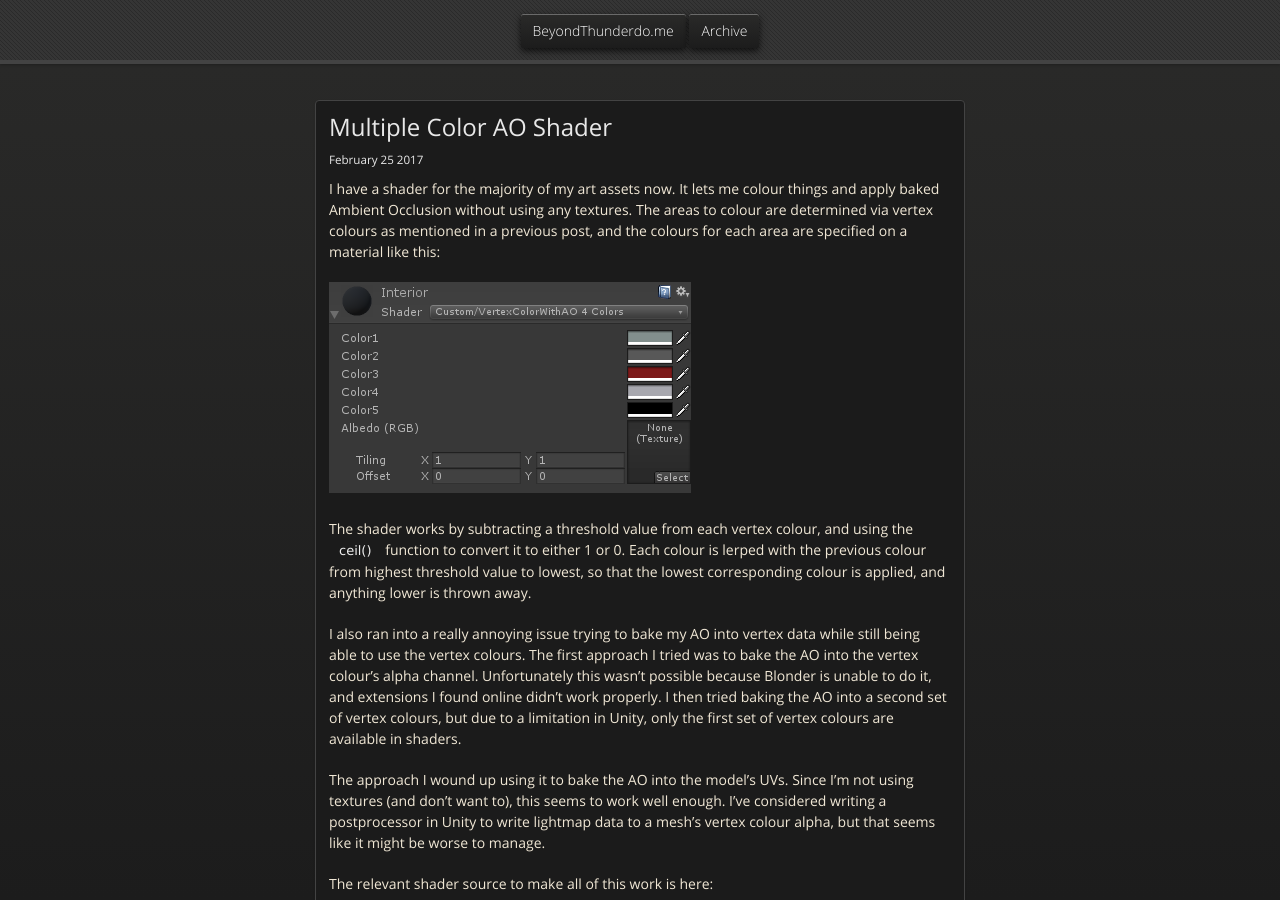
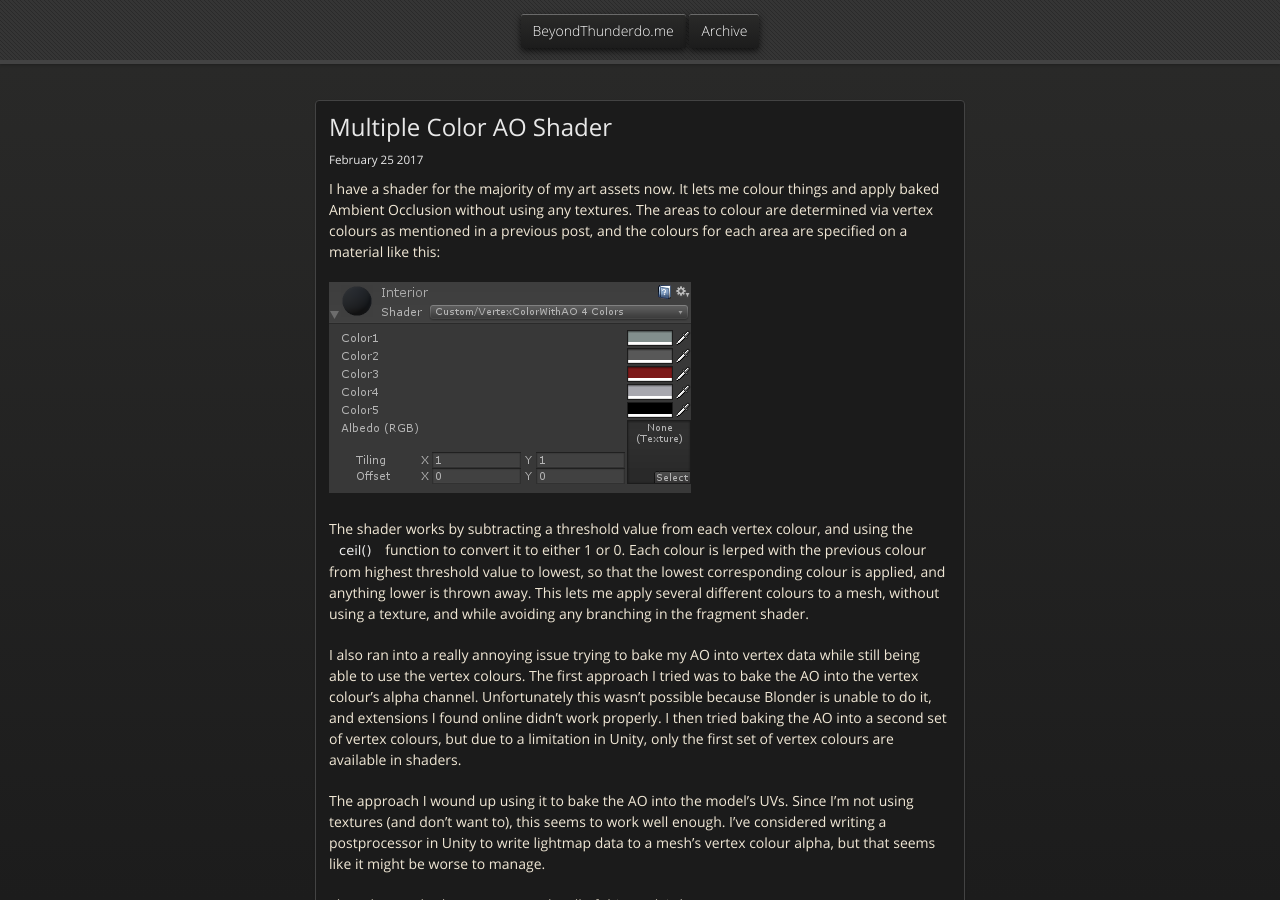
Before and after one commit to rbrt/rbrt.github.io, a Jekyll site: the page built from _posts/2017-02-25-5ColorAOShader.md, in a window 1280 px wide and 900 px high. Built offline with Jekyll 4.4.1, drawn with Linux system fonts in a browser that asks for light colours; nearby versions of some CDN libraries.

Commit message:
Fixing typos

```diff
--- a/_posts/2017-02-25-5ColorAOShader.md
+++ b/_posts/2017-02-25-5ColorAOShader.md
@@ -15,8 +15,10 @@ each area are specified on a material like this:
 
 The shader works by subtracting a threshold value from each vertex colour, and using
 the `ceil()` function to convert it to either 1 or 0. Each colour is lerped with
-the previous colour from highest threshold value to lowest, so that the lowest corresponding
-colour is applied, and anything lower is thrown away.
+the previous colour from highest threshold value to lowest, so that the lowest
+corresponding colour is applied, and anything lower is thrown away. This lets me
+apply several different colours to a mesh, without using a texture, and while avoiding
+any branching in the fragment shader.
 
 I also ran into a really annoying issue trying to bake my AO into vertex data
 while still being able to use the vertex colours. The first approach I tried was
```
Also changed, not shown: 2 other files.
